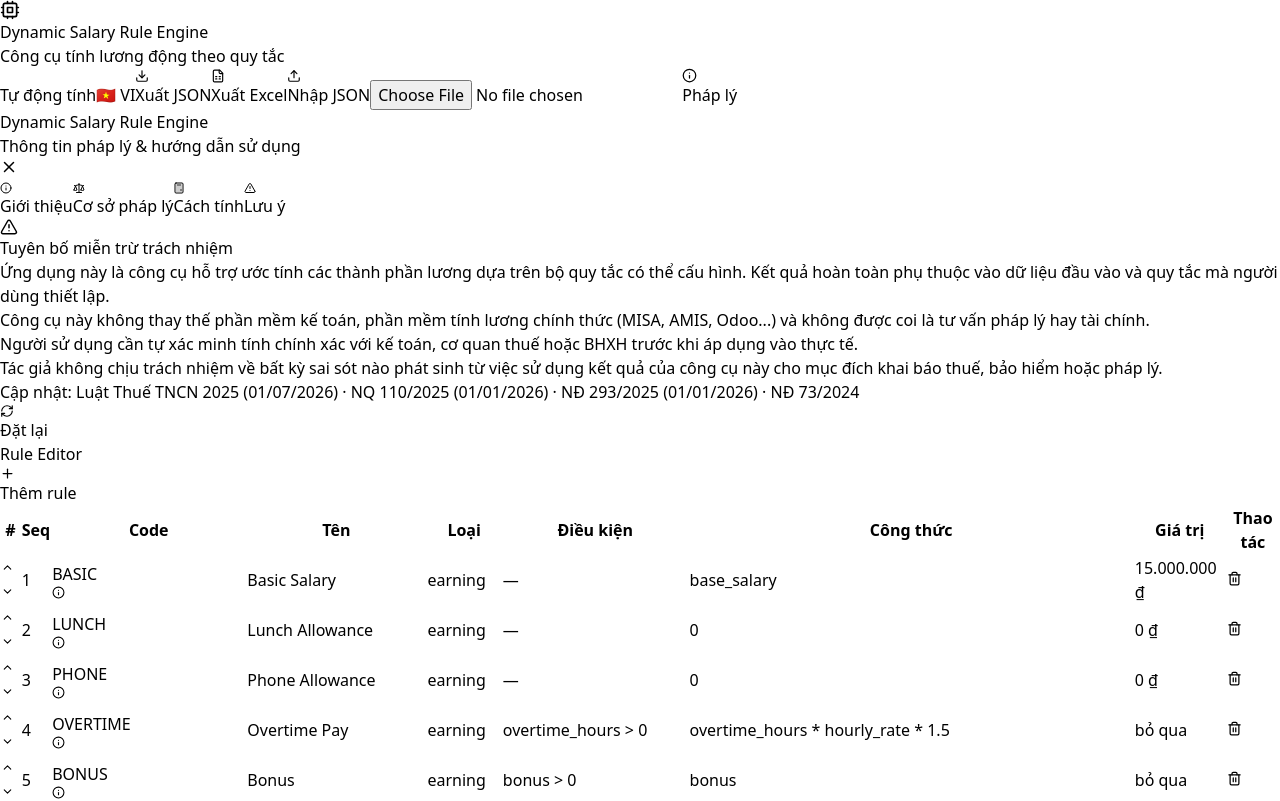
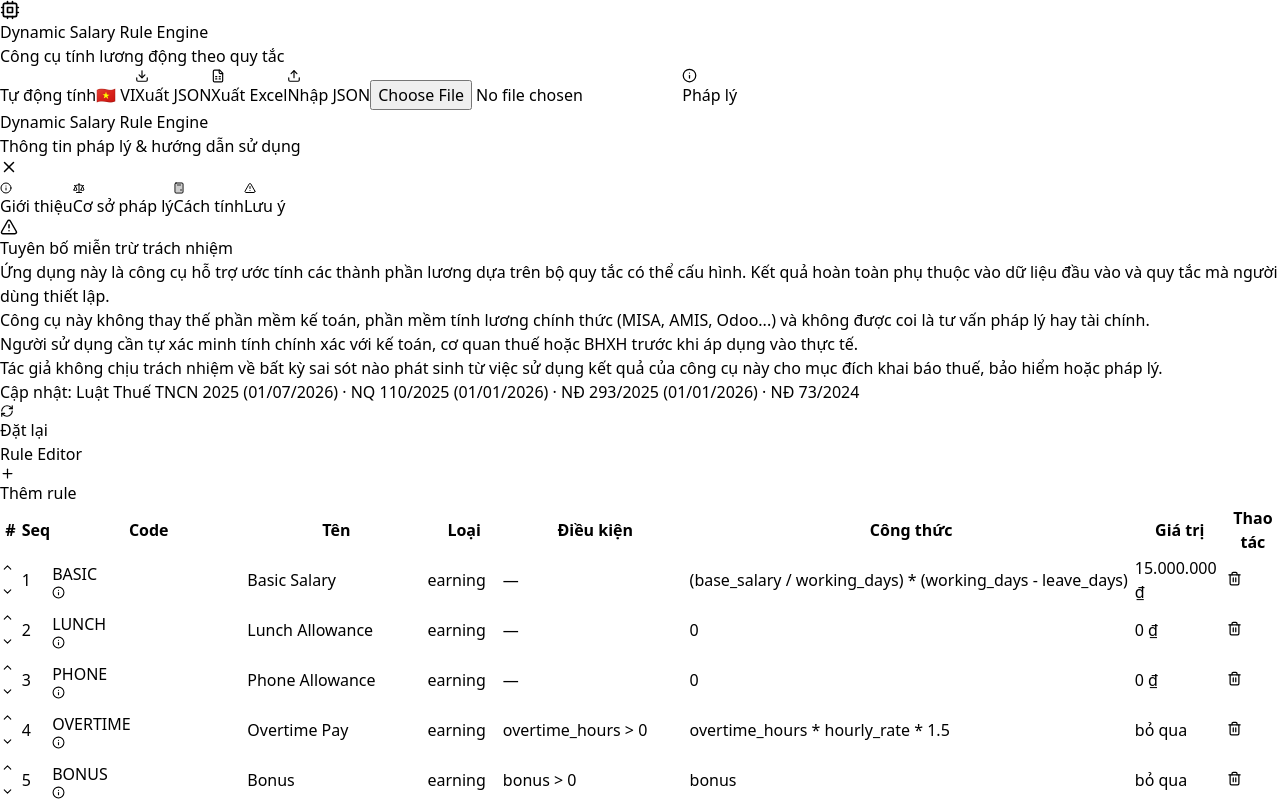
Before and after one commit to NgTrQuang/dynamic_salary_rule_engine, a React (Vite) app: page / in a window 1280 px wide. Shown: the top 801 px of the page. Built offline with nearby package versions, Linux system fonts and the light colour scheme.

Commit message:
updated formula base salary

```diff
--- a/src/data/defaultRules.js
+++ b/src/data/defaultRules.js
@@ -7,7 +7,7 @@ export const defaultRules = [
     sequence: 1,
     category: "earning",
     condition: "",
-    formula: "base_salary"
+    formula: "(base_salary / working_days) * (working_days - leave_days)"
   },
   {
     id: crypto.randomUUID(),
```
